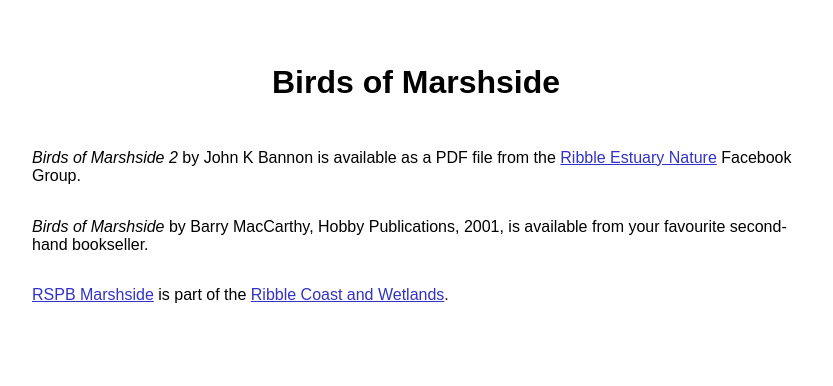
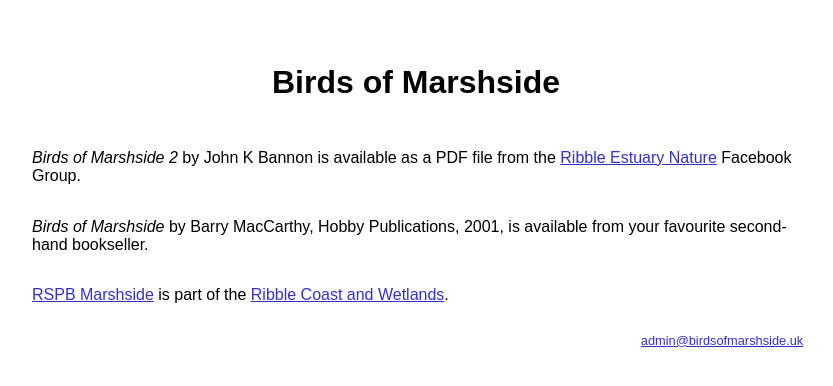
Before and after one commit to dtylr/bom, a Jekyll site: the page built from holding-page.md, in a window 1280 px wide. Shown: the top 386 px of the page, without its empty margins (224-1057 px from the left). Built offline with Jekyll 4.4.1, drawn with Linux system fonts in a browser that asks for light colours.

Commit message:
add email to holding page

```diff
--- a/_includes/minimal.scss
+++ b/_includes/minimal.scss
@@ -67,5 +67,9 @@ li {
 	@include for-tablet-up {
 		padding: 1em 1em;
 	}
+  &:last-child {
+    font-size: 0.8em;
+    text-align: right;
+  }
 
 }
```
Also changed, not shown: holding-page.md (+1 -0 lines), 1 other file.
